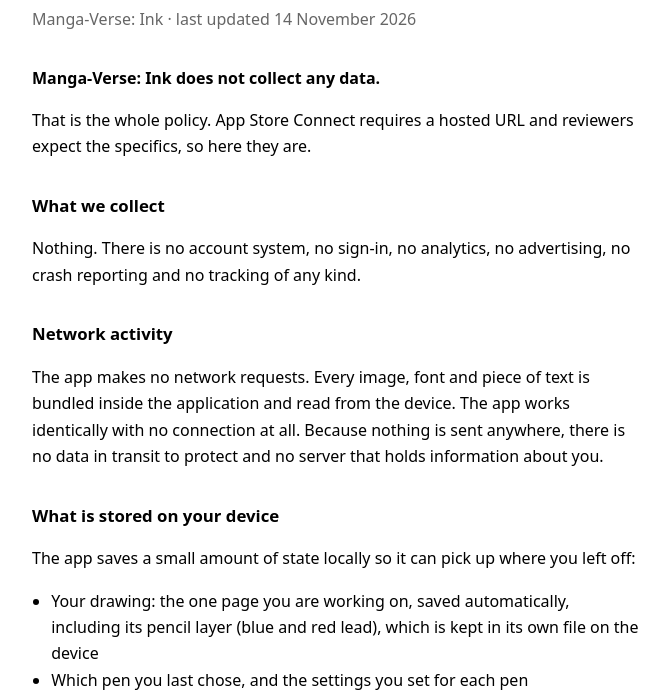
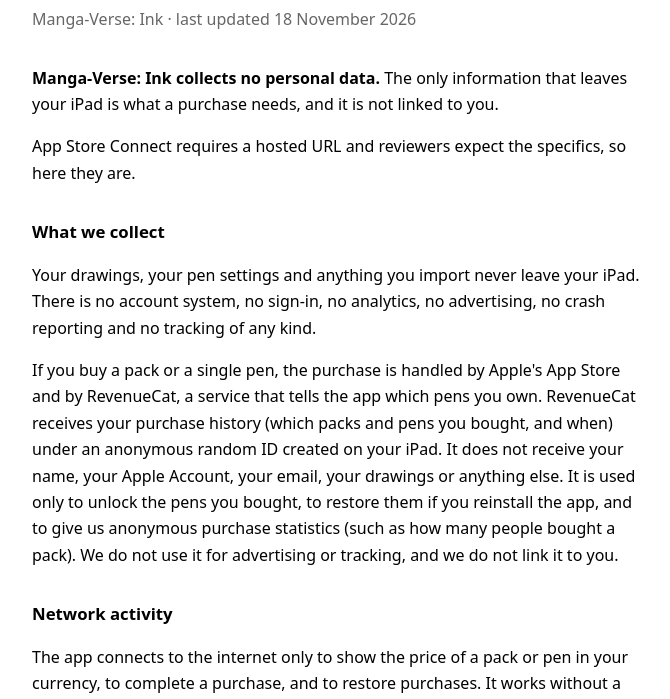
Before and after one commit to amovertone/mangaverse-site, a plain HTML site: page ink/privacy.html in a window 1280 px wide. Shown: the part 80-779 px from the top of the page, without its empty margins (304-974 px from the left). Drawn offline with Linux system fonts and the light colour scheme.

Commit message:
Ink: privacy policy and support page for 1.2 (purchases through RevenueCat)
Co-Authored-By: Claude Sonnet 5.5 <noreply@anthropic.com>

```diff
--- a/ink/privacy.html
+++ b/ink/privacy.html
@@ -15,14 +15,15 @@
 </style>
 
 <h1>Privacy Policy</h1>
-<p class="sub">Manga-Verse: Ink · last updated 14 November 2026</p>
+<p class="sub">Manga-Verse: Ink · last updated 18 November 2026</p>
 
-<p><strong>Manga-Verse: Ink does not collect any data.</strong></p>
-<p>That is the whole policy. App Store Connect requires a hosted URL and reviewers expect the specifics, so here they are.</p>
+<p><strong>Manga-Verse: Ink collects no personal data.</strong> The only information that leaves your iPad is what a purchase needs, and it is not linked to you.</p>
+<p>App Store Connect requires a hosted URL and reviewers expect the specifics, so here they are.</p>
 <h2>What we collect</h2>
-<p>Nothing. There is no account system, no sign-in, no analytics, no advertising, no crash reporting and no tracking of any kind.</p>
+<p>Your drawings, your pen settings and anything you import never leave your iPad. There is no account system, no sign-in, no analytics, no advertising, no crash reporting and no tracking of any kind.</p>
+<p>If you buy a pack or a single pen, the purchase is handled by Apple's App Store and by RevenueCat, a service that tells the app which pens you own. RevenueCat receives your purchase history (which packs and pens you bought, and when) under an anonymous random ID created on your iPad. It does not receive your name, your Apple Account, your email, your drawings or anything else. It is used only to unlock the pens you bought, to restore them if you reinstall the app, and to give us anonymous purchase statistics (such as how many people bought a pack). We do not use it for advertising or tracking, and we do not link it to you.</p>
 <h2>Network activity</h2>
-<p>The app makes no network requests. Every image, font and piece of text is bundled inside the application and read from the device. The app works identically with no connection at all. Because nothing is sent anywhere, there is no data in transit to protect and no server that holds information about you.</p>
+<p>The app connects to the internet only to show the price of a pack or pen in your currency, to complete a purchase, and to restore purchases. It works without a connection: drawing, saving and every pen you own keep working offline. Every image, font and piece of text is bundled inside the app.</p>
 <h2>What is stored on your device</h2>
 <p>The app saves a small amount of state locally so it can pick up where you left off:</p>
 <ul>
@@ -39,11 +40,11 @@
 <h2>Apple Pencil</h2>
 <p>The app reads Apple Pencil input (position, pressure and tilt) to draw. This information is used only to draw the line on screen, in memory, while you draw. It is not stored beyond your drawing and is never sent anywhere.</p>
 <h2>In-app purchases</h2>
-<p>There are none.</p>
+<p>Packs, single pens and Complete Studio are one-time purchases (no subscription), sold through the App Store, with Family Sharing on. Purchases are processed by Apple. RevenueCat (revenuecat.com) is used to know which purchases you have; see <a href="https://www.revenuecat.com/privacy">revenuecat.com/privacy</a> for how it handles data. If you installed Manga-Verse: Ink before packs existed (build 3 or earlier), the app checks on your device, using Apple's own record of your first install, that you keep every pen; nothing about that check is sent to us.</p>
 <h2>Children</h2>
-<p>The app is suitable for all ages. Because it collects no data at all, it collects none from children either.</p>
+<p>The app is suitable for all ages. It collects no personal data from anyone, children included, and it has no advertising and no tracking.</p>
 <h2>Third parties</h2>
-<p>None. The app contains no third-party SDKs, no advertising networks and no analytics providers.</p>
+<p>RevenueCat, Inc. (purchase bookkeeping, as described above) and Apple (the App Store). There are no advertising networks and no analytics providers.</p>
 <h2>Fonts and open-source software</h2>
 <p>The app bundles open-source fonts (Barlow, Barlow Condensed, JetBrains Mono, Dela Gothic One and Sora), all under the SIL Open Font License 1.1. Notices are on the <a href="licenses.html">licenses page</a>.</p>
 <h2>Not affiliated</h2>
```
Also changed, not shown: ink/index.html (+2 -1 lines).
